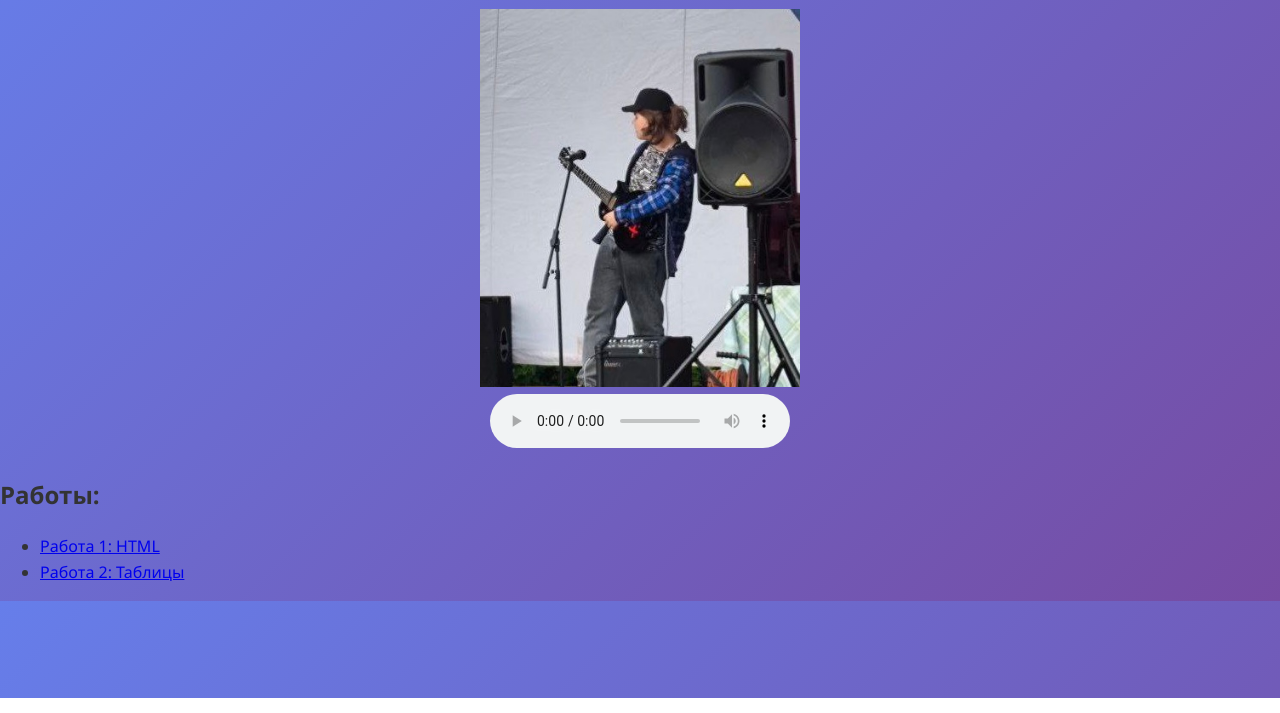
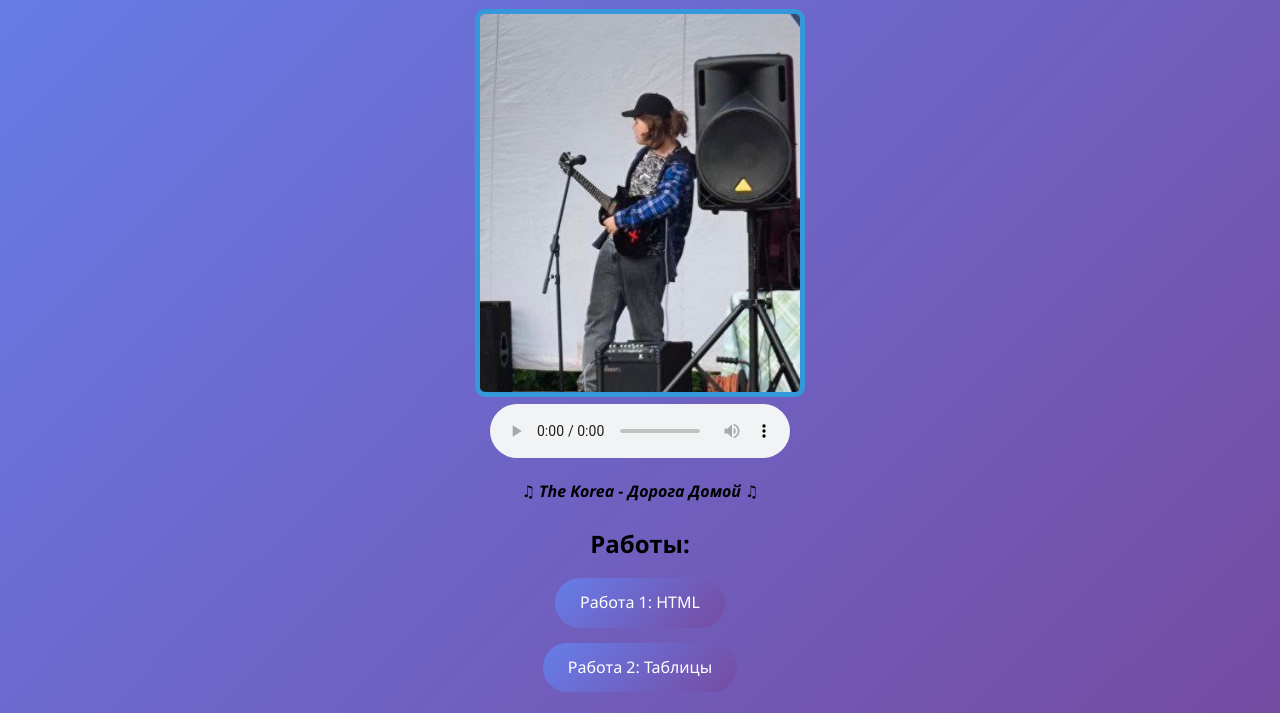
Before and after one commit to MaksEmo/MaksEmo.github.io, a plain HTML site: page index.html in a window 1280 px wide. Shown: the part 102-815 px from the top of the page. Drawn offline with Linux system fonts and the light colour scheme.

Commit message:
КРАСОТА

```diff
--- a/index.html
+++ b/index.html
@@ -5,37 +5,77 @@
     <meta name="viewport" content="width=device-width, initial-scale=1.0">
     <title>Сеченов Максим</title>
     <style>
-                body {
+        .korea
+        {
+            font-style: italic;
+            font-size: 16px;
+        }
+        body
+        {
             font-family: 'Segoe UI', Tahoma, Geneva, Verdana, sans-serif;
             background: linear-gradient(135deg, #667eea 0%, #764ba2 100%);
             margin: 0;
             padding: 0;
-            color: #333;
+            color: #000000;
             line-height: 1.6;
         }
-                h1 {
+        h1
+        {
             font-size: 2.5rem;
-            color: #4a4a4a;
+            color: #000000;
             margin-bottom: 20px;
             font-weight: 600;
+        }
+
+        .works-list
+        {
+            list-style: none;
+            padding: 0;
+        }
+        .works-list li
+        {
+            margin: 15px 0;
+        }
+
+        .works-list a
+        {
+            display: inline-block;
+            padding: 12px 25px;
+            background: linear-gradient(135deg, #667eea, #764ba2);
+            color: white;
+            text-decoration: none;
+            border-radius: 50px;
+            font-weight: 500;
+            transition: all 0.3s ease;
+            transform: translateY(-5px);
+        }
+
+        .works-list a:hover {
+            background: linear-gradient(135deg, #5a6fd8, #6a3f91);
+            transform: translateY(-5px);
         }
     </style>
 </head>
 <body>
     <center>
     <h1>Страничка Сеченова Максима из группы ИС-3.2</h1>
-    <img style="width: 25%;" src="iAm.png">
+    <img src="iAm.png" style="border: 5px solid #3498db; border-radius: 10px; width: 25%">
     <br>
     <audio controls>
     <source src="music.mp3" type="audio/mpeg">
     </audio>
+    <br>
+    <h2 class="korea">
+        ♫ The Korea - Дорога Домой ♫
+    </h2>
     </center>
 
-
+        <center>
     <h2>Работы:</h2>
         <ul class="works-list">
             <li><a href="html_1.html">Работа 1: HTML</a></li>
             <li><a href="tables.html">Работа 2: Таблицы</a></li>
         </ul>
+        </center>
 </body>
 </html>
```
Also changed, not shown: html_1.html (+8 -0 lines), tables.html (+1 -0 lines).
